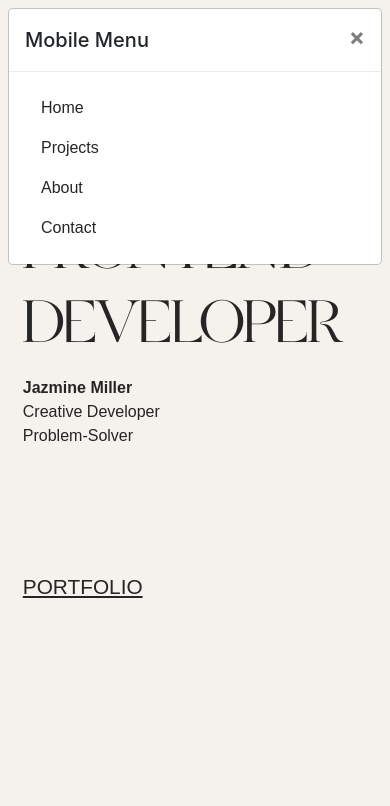
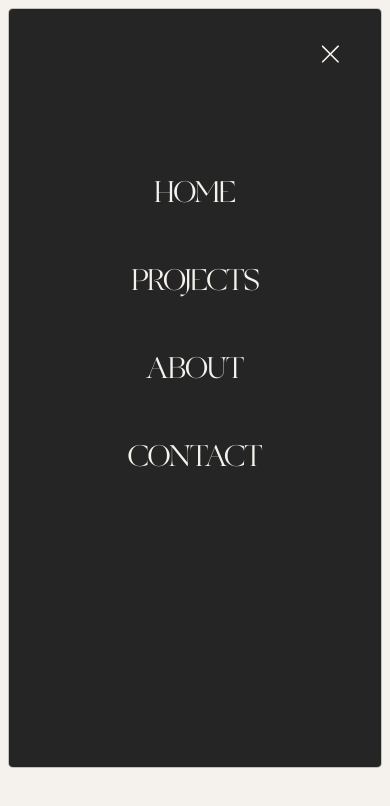
Before and after one commit to jazdmiller/jazmine-miller-portfolio, a React (Vite) app: page / in a window 390 px wide. Both pictures are taken after a click on the button "Toggle navigation". Shown: the top 806 px of the page. Built offline with nearby package versions, Linux system fonts and the light colour scheme.

Commit message:
update menu close icon for mobile nav

```diff
--- a/src/App.scss
+++ b/src/App.scss
@@ -34,14 +34,35 @@ body {
 }
 
 /* ******* NAVBAR ********** */
+
+.navbar-toggler:focus,
+.navbar-toggler:active,
+.navbar-toggler-icon:focus {
+    outline: none;
+    box-shadow: none;
+}
+.modal-content{
+  height: 90vh;
+  background-color: var(--text-color);
+}
+
+.modal-content button{
+  background: none;
+  border: none;
+}
+
 .modal-dialog{
   z-index: 1000;
+}
+
+.modal-body.nav-item.nav-link{
+  color: var(--primary-color);
 }
 /* styles.module.css */
 .mobile-menu-icon {
   display: flex;
   flex-direction: column;
-  width: 50px;
+  width: 40px;
   cursor: pointer;
   align-items: end;
 }
@@ -49,8 +70,8 @@ body {
 .mobile-menu-icon span {
   background: var(--text-color);
   border-radius: 10px;
-  height: 3px;
-  margin: 5px 0;
+  height: 2px;
+  margin: 4px 0;
   // transition: 0.4s cubic-bezier(0.68, -0.6, 0.32, 1.6);
 }
 
@@ -789,6 +810,19 @@ body {
     background-color: transparent;
     backdrop-filter: none;
   }
+
+  .darkmode-icon{
+    width: 30px;
+  }
+
+  .nav-item.nav-link{
+    font-size: 2em;
+    color: var(--primary-color);
+    text-transform: uppercase;
+    font-family: "Zephyr", serif !important;
+  }
+
+
 }
 @media (min-width: 375px) {
   .home-text {
--- a/src/components/MobileMenu.jsx
+++ b/src/components/MobileMenu.jsx
@@ -1,31 +1,30 @@
 import React from "react";
 import { Link } from "react-router-dom";
+import CloseIcon from "../../public/assets/images/close-icon.svg";
+import LightCloseIcon from "../../public/assets/images/light-close-icon.svg";
 
-function MobileMenu() {
+function MobileMenu({isDarkMode}) {
   return (
     <div className="modal fade" id="mobileMenuModal" tabIndex="-1" role="dialog" aria-labelledby="mobileMenuModalLabel" aria-hidden="true">
       <div className="modal-dialog" role="document">
         <div className="modal-content">
-          <div className="modal-header">
-            <h5 className="modal-title" id="mobileMenuModalLabel">
-              Mobile Menu
-            </h5>
-            <button type="button" className="close" data-dismiss="modal" aria-label="Close">
-              <span aria-hidden="true">&times;</span>
+          <div className="m-4 text-right">
+            <button type="button"   data-dismiss="modal" aria-label="Close">
+              <img src={isDarkMode ? CloseIcon : LightCloseIcon} style={{ width: "40px"}}/>
             </button>
           </div>
           <div className="modal-body">
-            <ul className="nav flex-column">
-              <Link className="nav-item nav-link" to="/">
+            <ul className="nav flex-column text-center">
+              <Link className="nav-item nav-link mt-5" to="/">
                 Home
               </Link>
-              <Link className="nav-item nav-link" to="/projects">
+              <Link className="nav-item nav-link mt-4" to="/projects">
                 Projects
               </Link>
-              <Link className="nav-item nav-link" to="/about">
+              <Link className="nav-item nav-link mt-4" to="/about">
                 About
               </Link>
-              <Link className="nav-item nav-link" to="/contact">
+              <Link className="nav-item nav-link mt-4" to="/contact">
                 Contact
               </Link>
             </ul>
--- a/src/components/Navbar.jsx
+++ b/src/components/Navbar.jsx
@@ -14,11 +14,21 @@ function Navbar({ isDarkMode, toggleDarkMode }) {
   // };
 
   return (
-    <nav className='container nav-bg navbar-expand-lg py-3 px-0'>
-      <div className="row mr-0">
-        <div className="col">
+    <nav className="container nav-bg navbar-expand-lg py-3 px-0">
+      <div className="row mx-2">
+        <div className="col d-lg-none">
+        <img
+        className="darkmode-icon mr-4"
+        src={isDarkMode ? MoonIcon : SunIcon}
+        alt={isDarkMode ? "Sun Icon" : "Moon Icon"}
+        onClick={toggleDarkMode}
+        style={{ cursor: "pointer" }}
+      />
+        </div>
+
+        <div className="col text-right">
           <button
-        className="bg-blur navbar-toggler d-lg-none"
+            className="align-top p-0 navbar-toggler d-lg-none "
             type="button"
             data-toggle="modal"
             data-target="#mobileMenuModal"
@@ -29,21 +39,17 @@ function Navbar({ isDarkMode, toggleDarkMode }) {
             <img src={DarkMenuIcon} alt="Menu Icon" />
           </span>
         ) : ( */}
-          <span className="mobile-menu-icon ml-auto mr-4">
+            <span className="mobile-menu-icon  mr-4">
               <span></span>
               <span></span>
               <span></span>
             </span>
           </button>
         </div>
-
-        <div className="col">
-
-        </div>
       </div>
 
-      <DesktopMenu isDarkMode={isDarkMode} toggleDarkMode={toggleDarkMode}/>
-      <MobileMenu className="nav-margin"/>
+      <DesktopMenu isDarkMode={isDarkMode} toggleDarkMode={toggleDarkMode} />
+      <MobileMenu className="nav-margin" isDarkMode={isDarkMode} />
 
       {/* <div
         className="collapse navbar-collapse py-3 justify-content-between d-none d-flex">
```
Also changed, not shown: public/assets/images/close-icon.svg (added), public/assets/images/light-close-icon.svg (added). Lines whose indentation alone changed are shown as unchanged.
